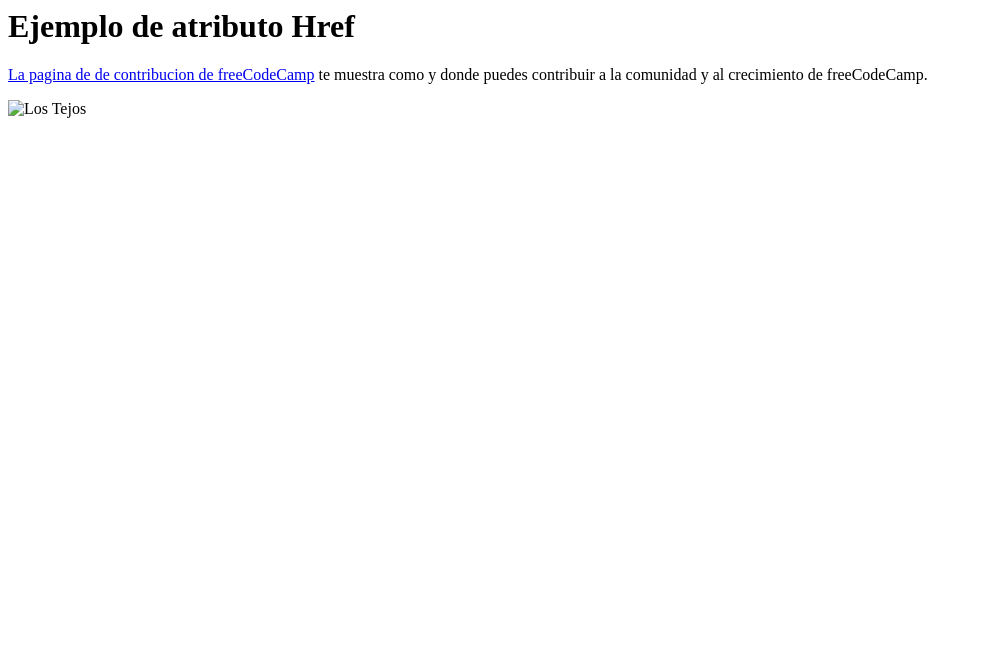
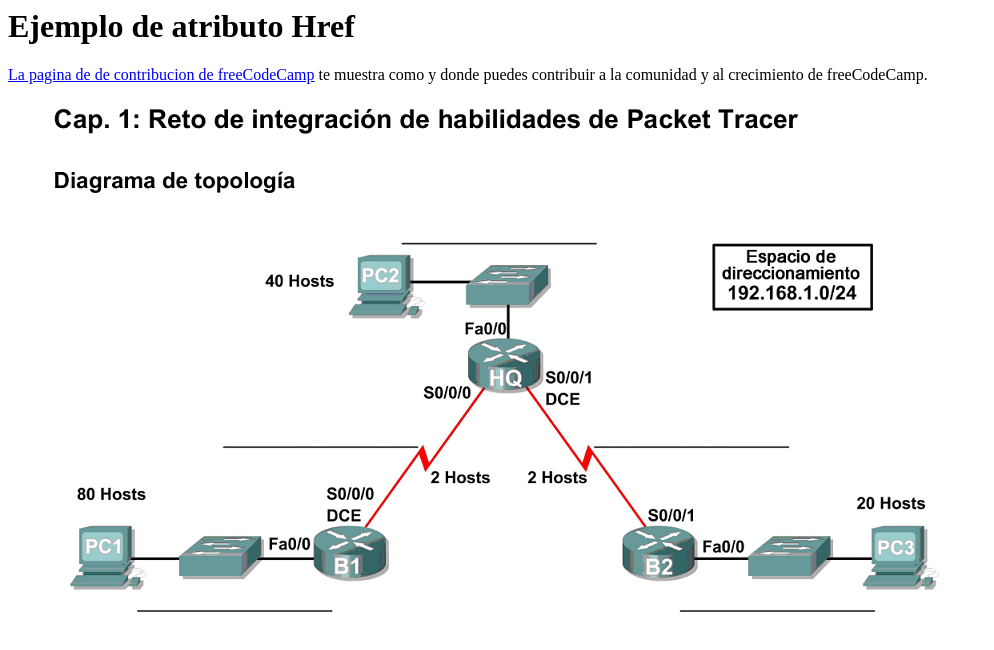
Before and after one commit to fchavezuerre/sistemasdeconectividadI, a plain HTML site: page index.html in a window 1280 px wide. Shown: the whole page, without its empty margins (0-994 px from the left). Drawn offline with Linux system fonts and the light colour scheme.

Commit message:
Update index.html

```diff
--- a/index.html
+++ b/index.html
@@ -7,7 +7,7 @@
     <p>
       <a href="https://www.freecodecamp.org/contribute/">La pagina de de contribucion de freeCodeCamp</a> te muestra como y donde puedes contribuir a la comunidad y al crecimiento de freeCodeCamp.
     </p>
-    <img src="casarural.jpg" alt="Los Tejos" />
+    <img src="https://github.com/fchavezuerre/sistemasdeconectividadI/blob/main/CAP1CISCO2.png?raw=true" alt="Los Tejos" />
   </body>
 
 </html>
```
